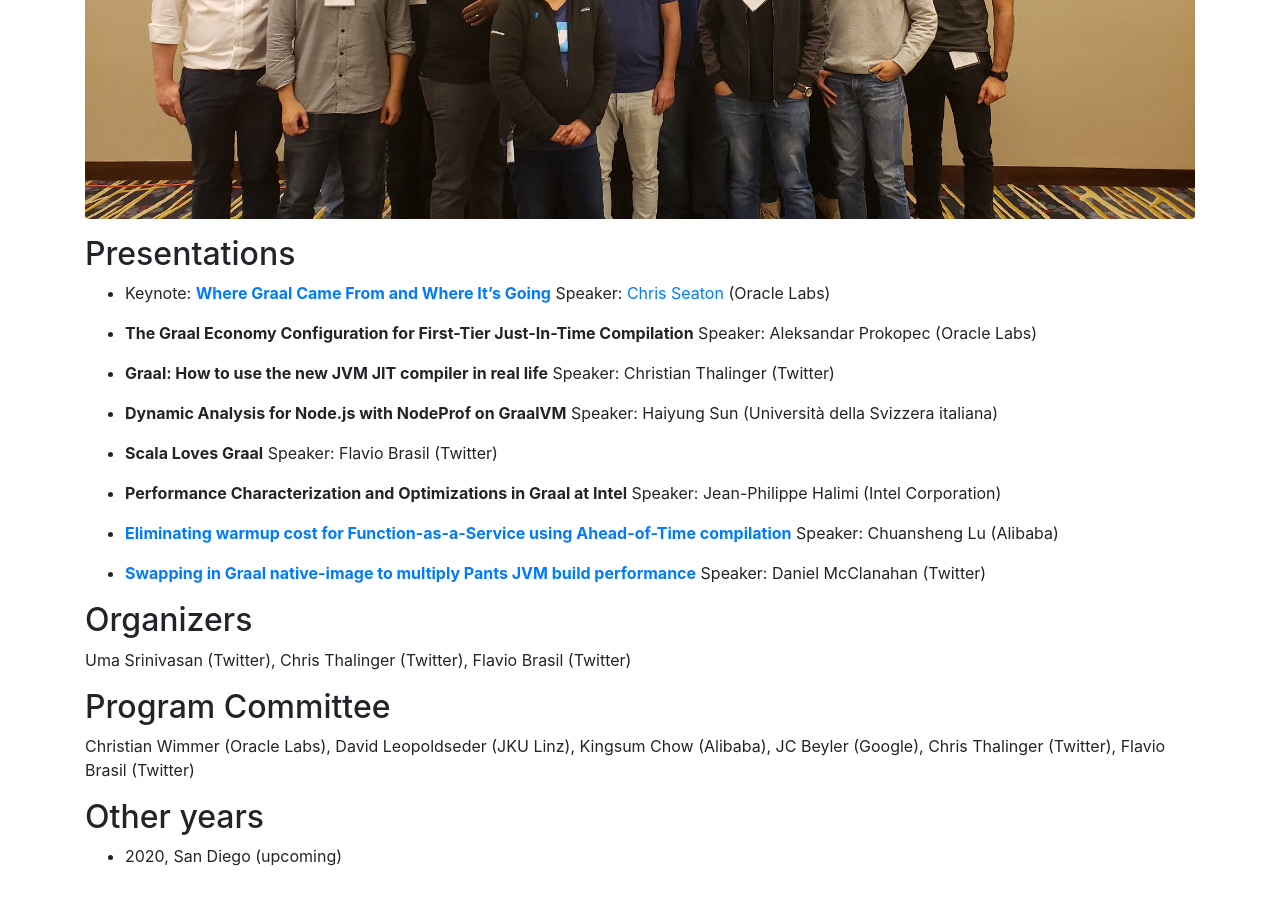
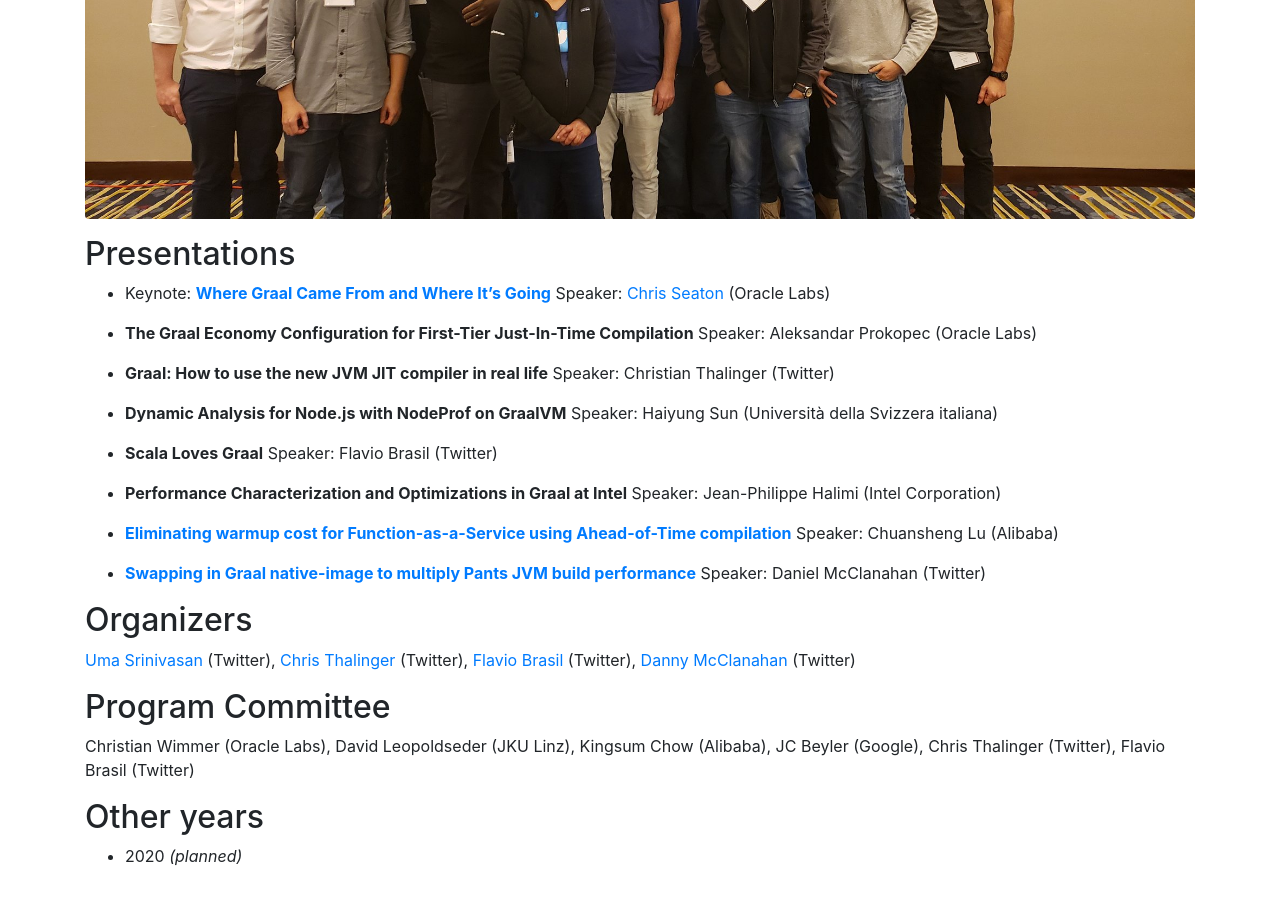
Before and after one commit to graalworkshop/graalworkshop.github.io, a Jekyll site: the page built from 2019/index.md, in a window 1280 px wide and 900 px high, scrolled down 719 px. Built offline with Jekyll 4.4.1, drawn with Linux system fonts in a browser that asks for light colours.

Commit message:
add handles for tweeps, note that 2020 is planned

```diff
--- a/2019/index.md
+++ b/2019/index.md
@@ -34,9 +34,10 @@ infrastructure.
 
 ## Organizers
 
-Uma Srinivasan (Twitter),
-Chris Thalinger (Twitter),
-Flavio Brasil (Twitter)
+[Uma Srinivasan](https://twitter.com/umatweep) (Twitter),
+[Chris Thalinger](https://twitter.com/christhalinger) (Twitter),
+[Flavio Brasil](https://twitter.com/flaviowbrasil) (Twitter),
+[Danny McClanahan](https://twitter.com/hipsterelectron) (Twitter)
 
 ## Program Committee
 
@@ -49,4 +50,4 @@ Flavio Brasil (Twitter)
 
 ## Other years
 
-* 2020, San Diego (upcoming)
+* 2020 *(planned)*
```
Also changed, not shown: index.md (+1 -1 lines).
